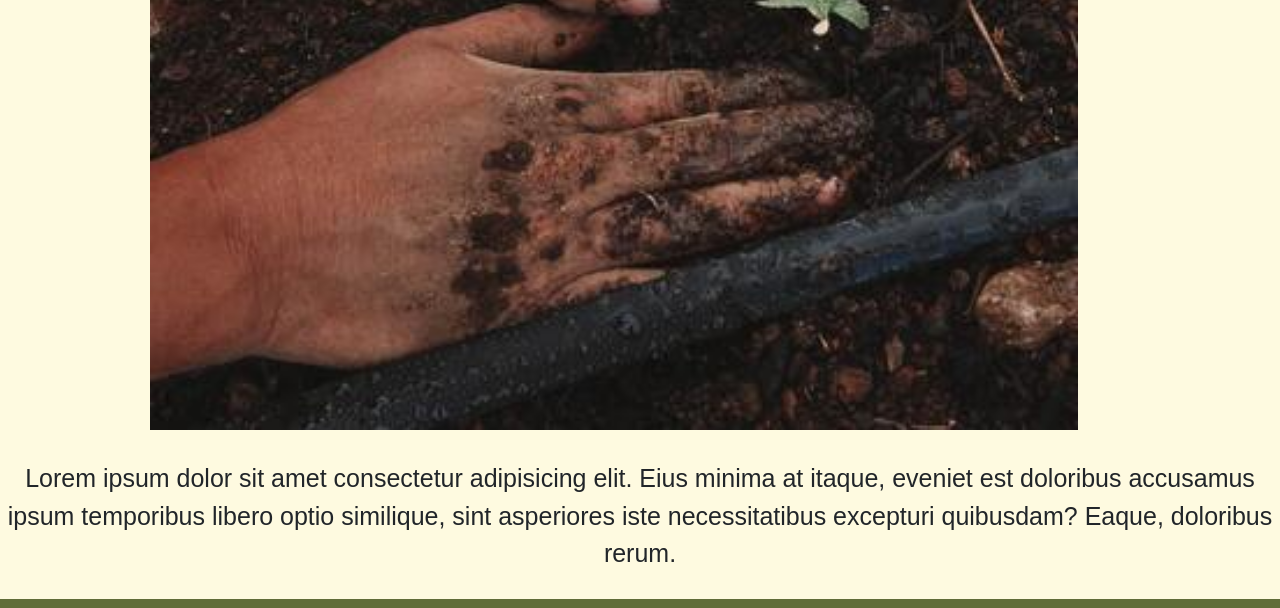
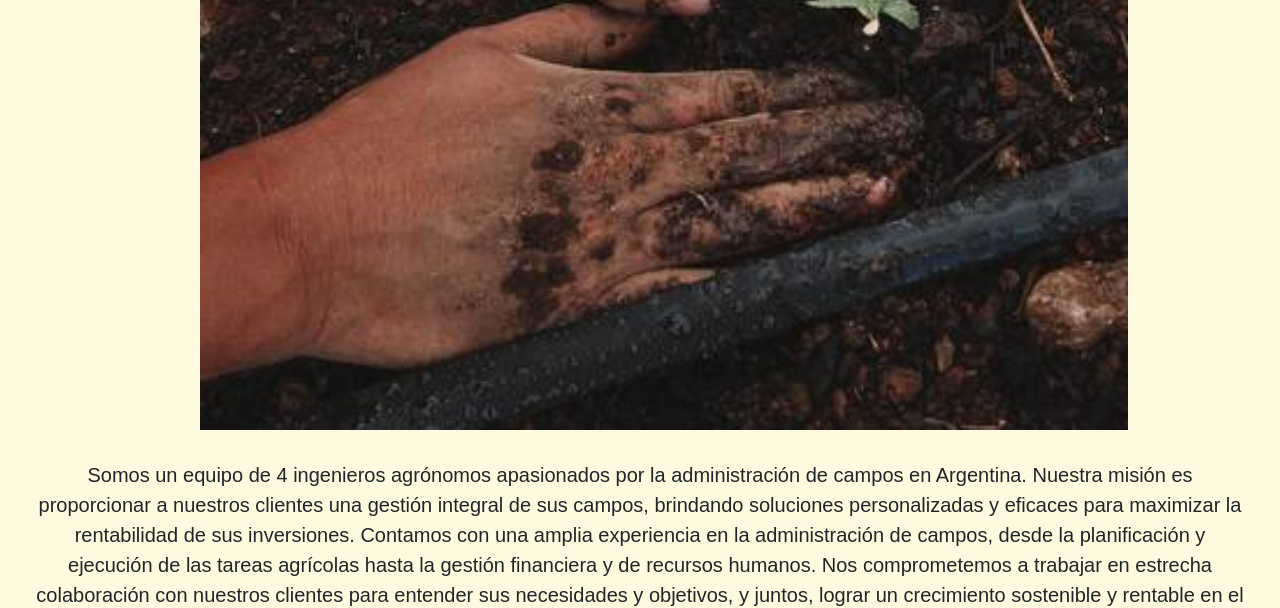
Before and after one commit to delficarman/agro-crv, a website: page pages/nosotros.html in a window 1280 px wide. Shown: the part 563-1171 px from the top of the page. Drawn offline with nearby package versions, Linux system fonts and the light colour scheme.

Commit message:
cambios en pag nosotros

```diff
--- a/pages/nosotros.html
+++ b/pages/nosotros.html
@@ -46,7 +46,7 @@
                 <img src="../assets/img/nosotros/quienes-somos.jpg" alt="Foto Grupal">
             </div>
             <div class="texto-nosotros">
-                <p>Lorem ipsum dolor sit amet consectetur adipisicing elit. Eius minima at itaque, eveniet est doloribus accusamus ipsum temporibus libero optio similique, sint asperiores iste necessitatibus excepturi quibusdam? Eaque, doloribus rerum.</p>
+                <p>Somos un equipo de 4 ingenieros agrónomos apasionados por la administración de campos en Argentina. Nuestra misión es proporcionar a nuestros clientes una gestión integral de sus campos, brindando soluciones personalizadas y eficaces para maximizar la rentabilidad de sus inversiones. Contamos con una amplia experiencia en la administración de campos, desde la planificación y ejecución de las tareas agrícolas hasta la gestión financiera y de recursos humanos. Nos comprometemos a trabajar en estrecha colaboración con nuestros clientes para entender sus necesidades y objetivos, y juntos, lograr un crecimiento sostenible y rentable en el largo plazo. </p>
             </div>
         </section>
     </main>
--- a/scss/layout/_main-index.scss
+++ b/scss/layout/_main-index.scss
@@ -63,4 +63,8 @@
             }
         }
     }
+    .cards-index{
+        margin-top: 30px;
+        padding-bottom: 30px;
+    }
 }
--- a/scss/layout/_main-nosotros.scss
+++ b/scss/layout/_main-nosotros.scss
@@ -19,12 +19,12 @@
             }
         }
         .texto-nosotros{
+            margin-left: 10px;
+            margin-right: 10px;
             p{
                 font-family:$font-general ;
                 text-align: center;
-                font-size: 20px;
-                margin-left: 5px;
-                margin-right: 5px;
+                font-size: 18px;
             }
         }
     }
--- a/scss/layout/_media1024.scss
+++ b/scss/layout/_media1024.scss
@@ -87,8 +87,10 @@
                 margin-bottom: 20px;
             }
             .texto-nosotros{
+                margin-left: 30px;
+                margin-right: 30px;
                 p{
-                    font-size: 25px;
+                    font-size: 20px;
                 }
             }
         }
--- a/scss/layout/_media768.scss
+++ b/scss/layout/_media768.scss
@@ -36,7 +36,6 @@
             }
         }
     }
-
     .main-actividad{
         h1{
             padding-top: 20px;
@@ -84,8 +83,22 @@
         }
     }
     .main-nosotros{
-        .foto-quienes-somos{
-            margin-left: 80px;
+        section{
+            h1{
+                font-size: 40px;
+            }
+            .foto-quienes-somos{
+                img{
+                    margin-left: 80px;
+                }
+            }
+            .texto-nosotros{
+                margin-left: 25px;
+                margin-right: 25px;
+                p{
+                    font-size: 20px;
+                }
+            }
         }
     }
 }
```
Also changed, not shown: pages/campo.html (+1 -1 lines), css/style.css.
